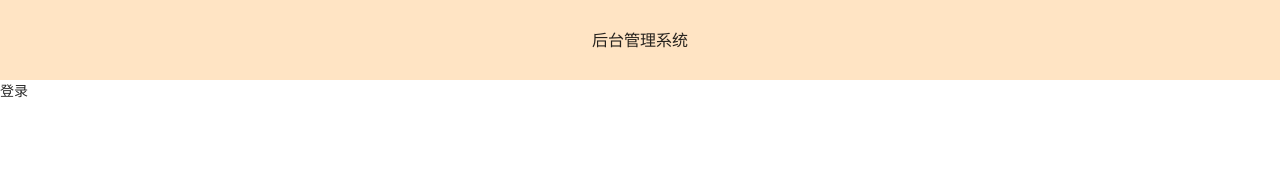
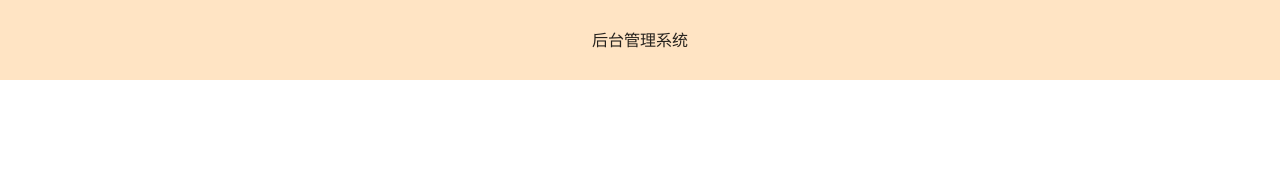
Before and after one commit to lylbrave/react-admin-lyl, a React (Create React App) app: page /login in a window 1280 px wide. Shown: the top 170 px of the page. Built offline with nearby package versions, Linux system fonts and the light colour scheme.

Commit message:
Update login.css

```diff
--- a/src/pages/login/login.css
+++ b/src/pages/login/login.css
@@ -2,17 +2,23 @@
   width: 100%;
   height: 100%;
 }
-.header {
+.login .header {
   height: 80px;
   background-color: bisque;
   text-align: center;
   line-height: 80px;
   font-size: 16px;
 }
-.form {
+.formWraper {
   width: 400px;
   height: 400px;
   text-align: center;
   margin: 100px auto;
   border: 1px solid #ccc;
+  padding:20px;
 }
+
+.form{
+  margin-top:20px;
+  border: none;
+}
```
